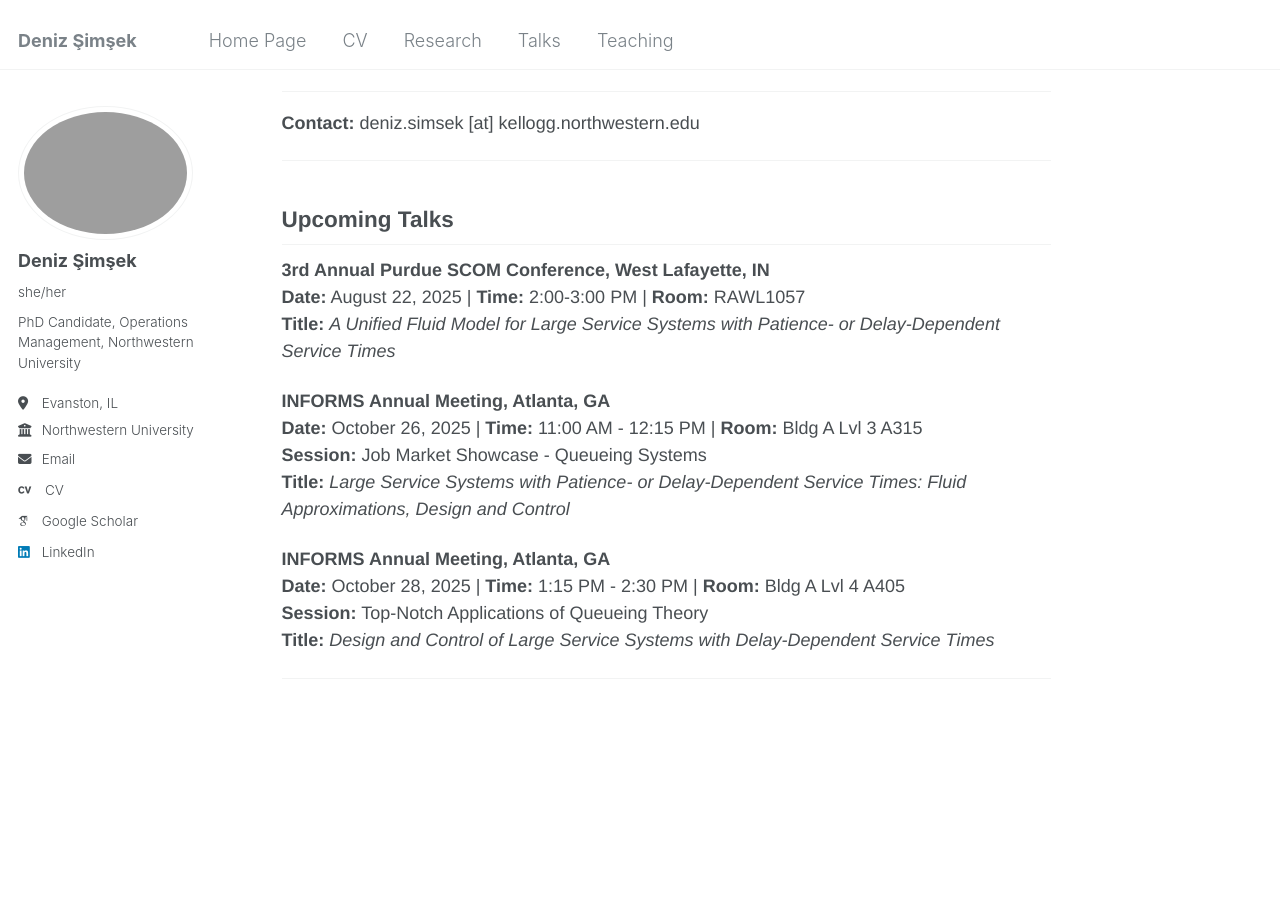
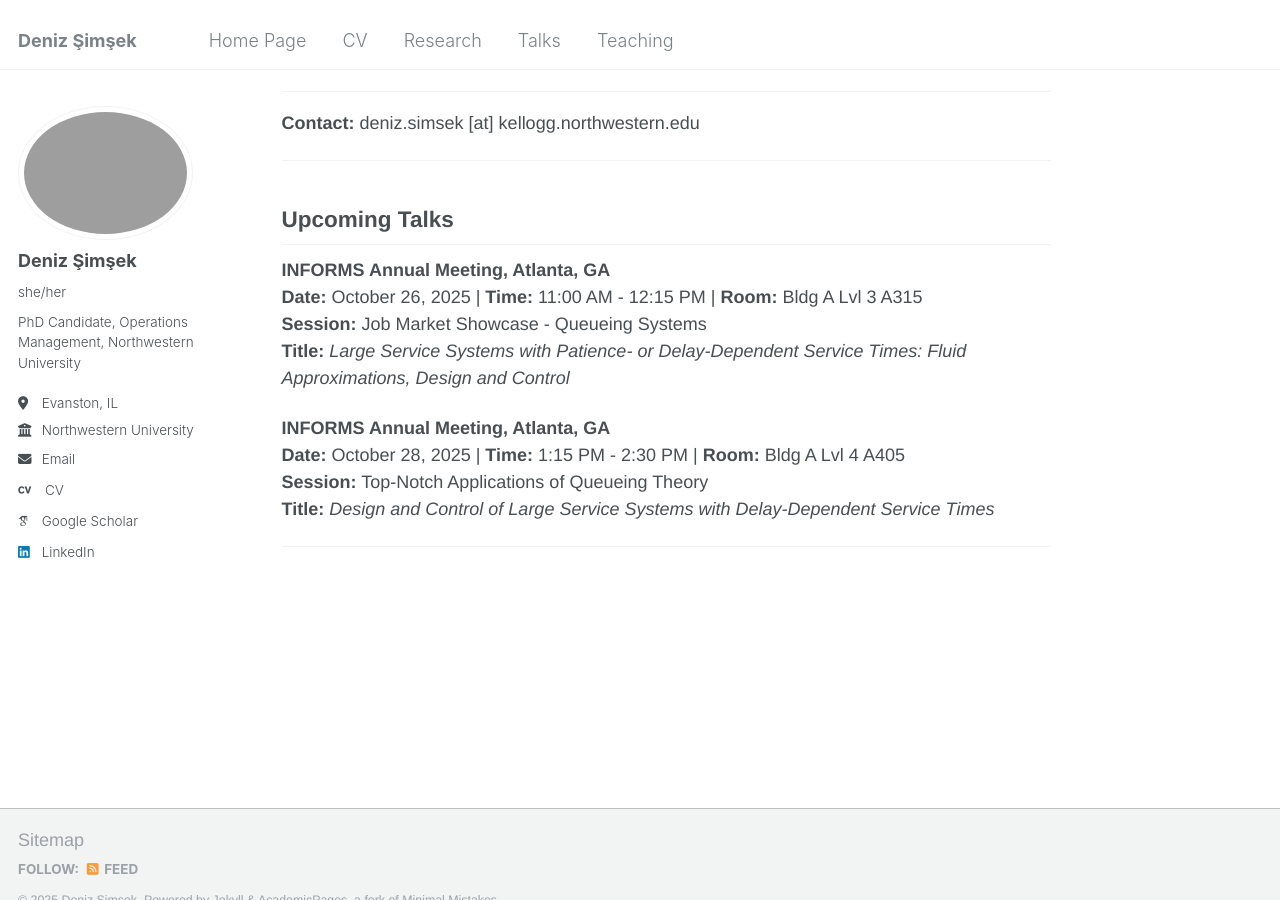
Before and after one commit to deniz-simsek/deniz-simsek.github.io, a Jekyll site: the page built from _pages/about.md, in a window 1280 px wide and 900 px high, scrolled down 367 px. Built offline with Jekyll 4.4.1, drawn with Linux system fonts in a browser that asks for light colours; some web fonts are replaced.

Commit message:
Update about.md

```diff
--- a/_pages/about.md
+++ b/_pages/about.md
@@ -23,10 +23,6 @@ I hold a B.Sc. and M.Sc. in Industrial Engineering from [Bilkent University](htt
 
 ## Upcoming Talks
 
-**3rd Annual Purdue SCOM Conference, West Lafayette, IN**
-**Date:** August 22, 2025 | **Time:** 2:00-3:00 PM | **Room:** RAWL1057
-**Title:** *A Unified Fluid Model for Large Service Systems with Patience- or Delay-Dependent Service Times*
-
 **INFORMS Annual Meeting, Atlanta, GA**
 **Date:** October 26, 2025 | **Time:** 11:00 AM - 12:15 PM | **Room:** Bldg A Lvl 3 A315
 **Session:** Job Market Showcase - Queueing Systems
```
